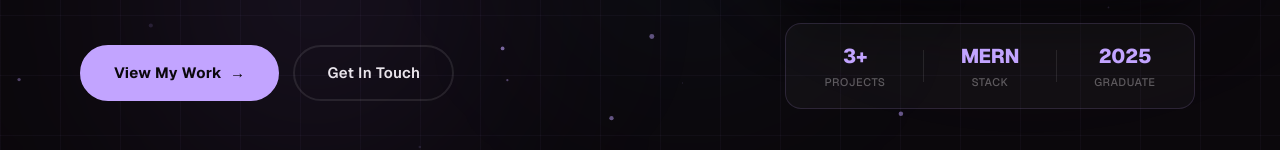
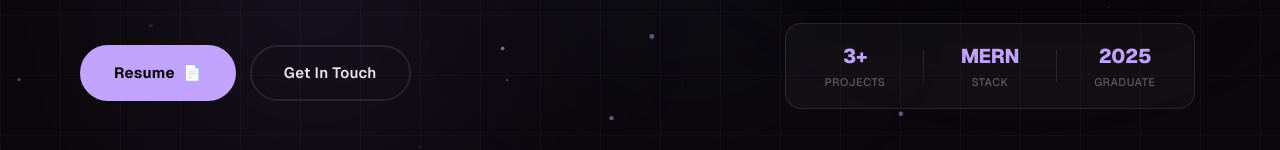
Before and after one commit to hiteshvaishnav602-tech/portfolio-website, a Next.js app: page / in a window 1280 px wide. Shown: the part 525-675 px from the top of the page. Built offline with nearby package versions, Linux system fonts and the light colour scheme; no server answers.

Commit message:
Replace View My Work button with Resume button

```diff
--- a/components/Hero.js
+++ b/components/Hero.js
@@ -127,11 +127,13 @@ export default function Hero() {
           </p>
           <div className="hero-actions">
             <a
-              href="#projects"
+              href="/resume.pdf"
+              download="Hitesh_Vaishnav_Resume.pdf"
+              target="_blank"
+              rel="noopener noreferrer"
               className="btn-primary"
-              onClick={(e) => handleScrollTo(e, 'projects')}
             >
-              View My Work <span className="btn-arrow">→</span>
+              Resume <span className="btn-arrow">📄</span>
             </a>
             <a
               href="#contact"
```
